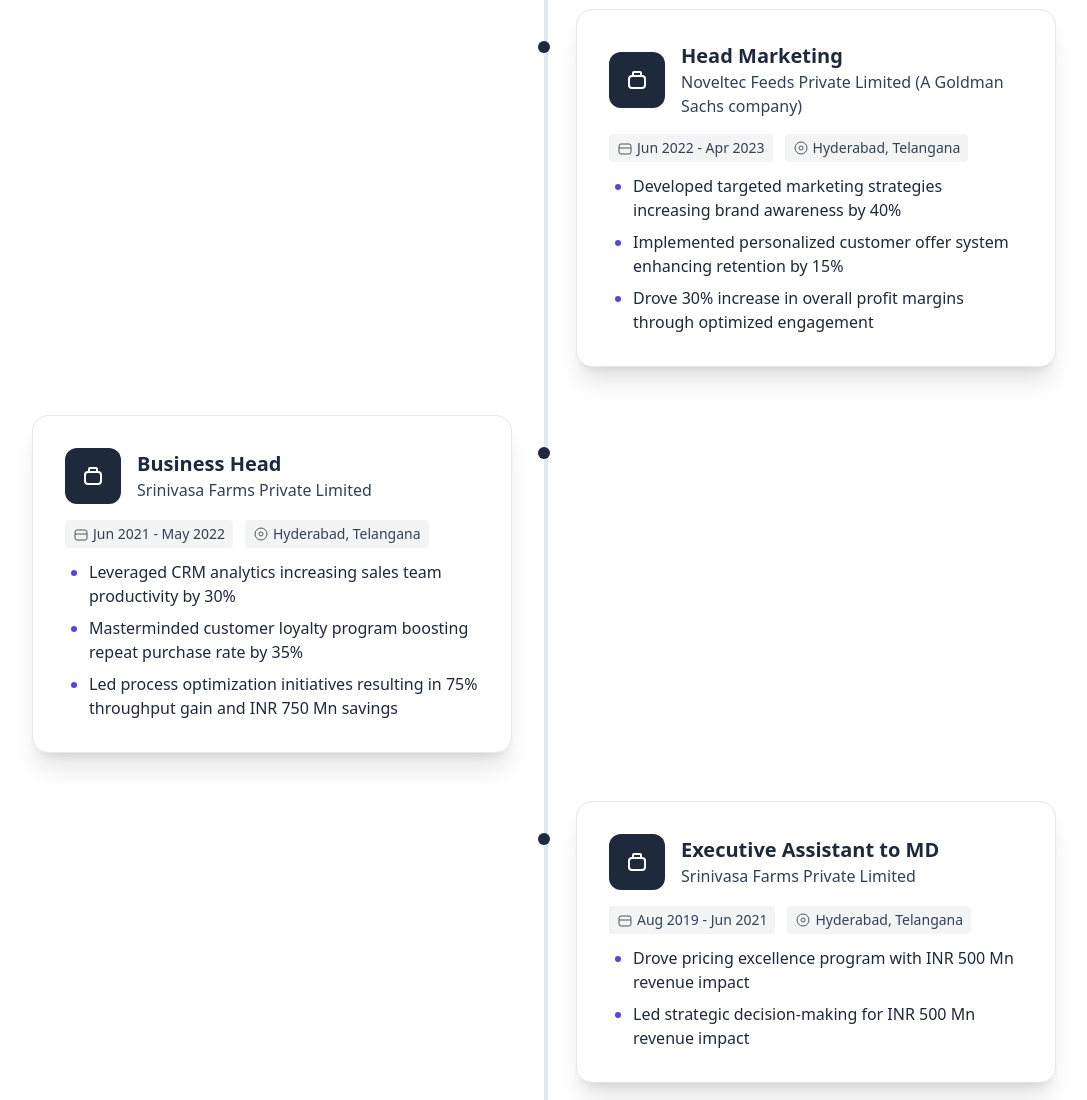
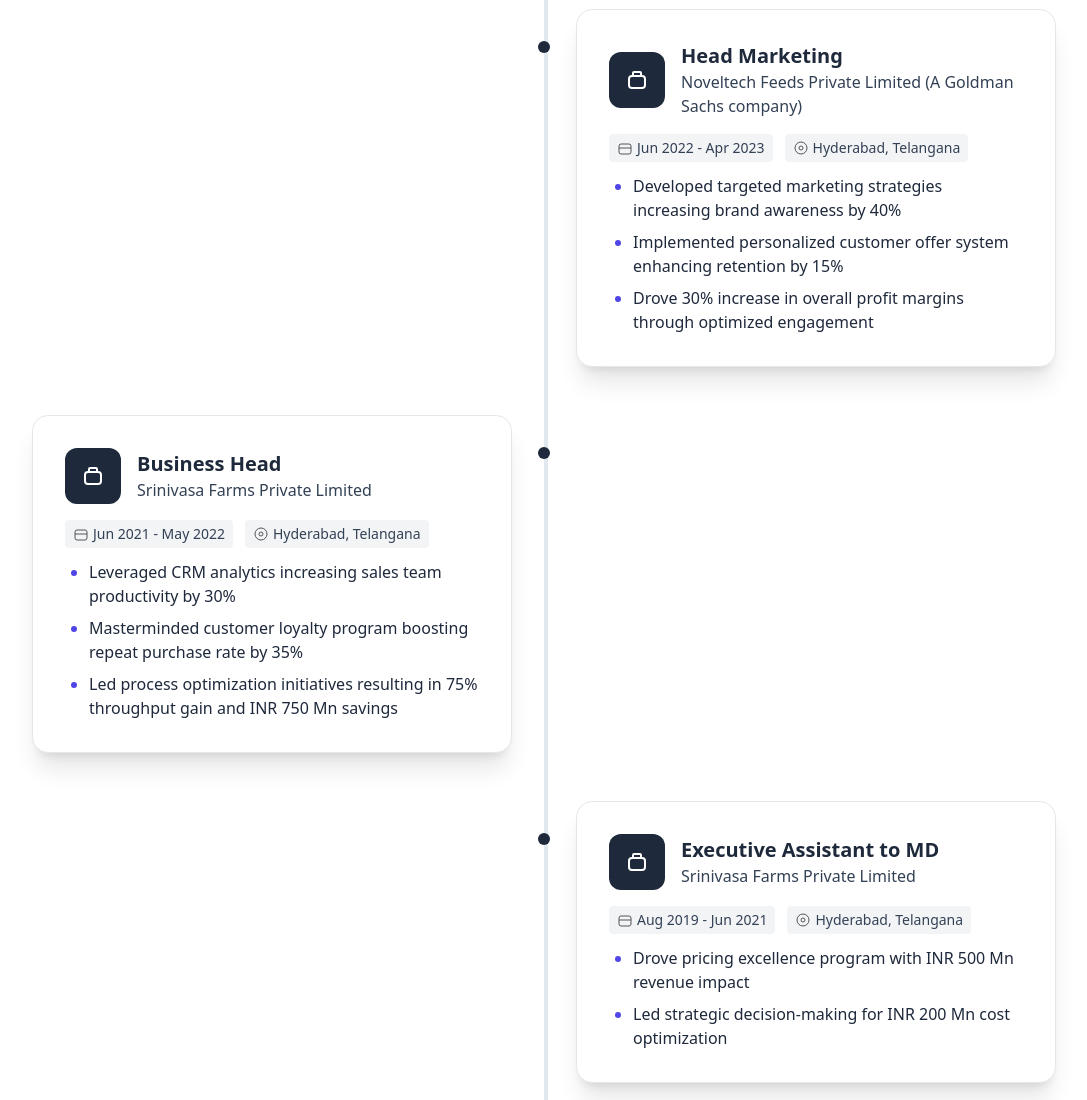
Before and after one commit to SravaniPolina/sravani-portfolio-frontend, a React (Create React App) app: page / in a window 1280 px wide. Shown: the part 10791-11891 px from the top of the page, without its empty margins (96-1183 px from the left). Built offline with nearby package versions, Linux system fonts and the light colour scheme.

Commit message:
Update ProfessionalJourney.js

```diff
--- a/src/components/ProfessionalJourney.js
+++ b/src/components/ProfessionalJourney.js
@@ -15,7 +15,7 @@ const experiences = [
   },
   {
     title: "Head Marketing",
-    company: "Noveltec Feeds Private Limited (A Goldman Sachs company)",
+    company: "Noveltech Feeds Private Limited (A Goldman Sachs company)",
     date: "Jun 2022 - Apr 2023",
     location: "Hyderabad, Telangana",
     items: [
@@ -42,7 +42,7 @@ const experiences = [
     location: "Hyderabad, Telangana",
     items: [
       "Drove pricing excellence program with INR 500 Mn revenue impact",
-      "Led strategic decision-making for INR 500 Mn revenue impact",
+      "Led strategic decision-making for INR 200 Mn cost optimization",
     ]
   },
   {
@@ -53,7 +53,7 @@ const experiences = [
     items: [
       "Managed operational aspects of 6 major events ensuring seamless execution",
       "Conducted due diligence of 110+ early-stage startups increasing investment efficiency by 15%",
-      "Led fundraising campaign attracting 5 angel investors within first week"
+      "Led fundraising campaign attracting 5 angel investors within first quarter"
     ]
   },
   {
```
